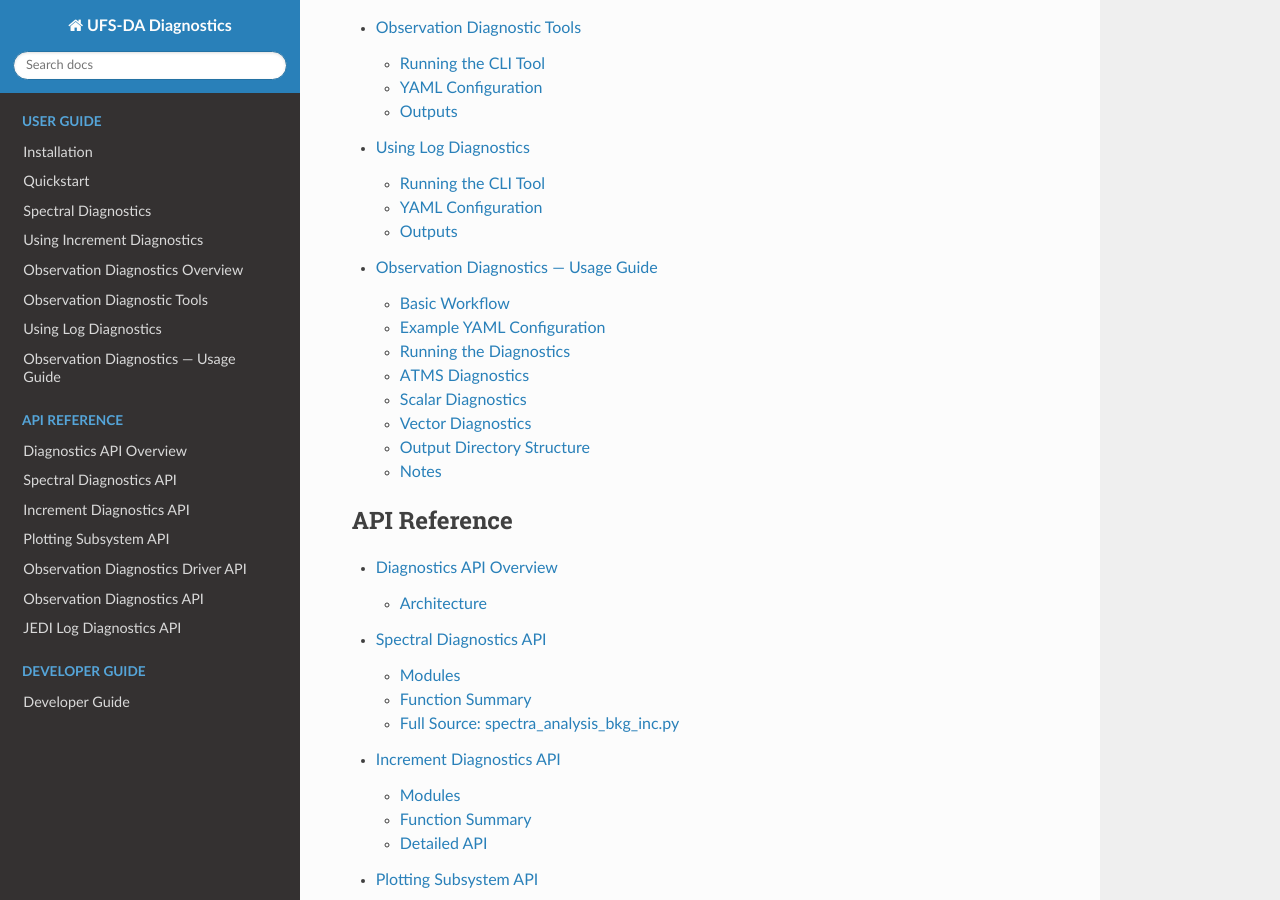
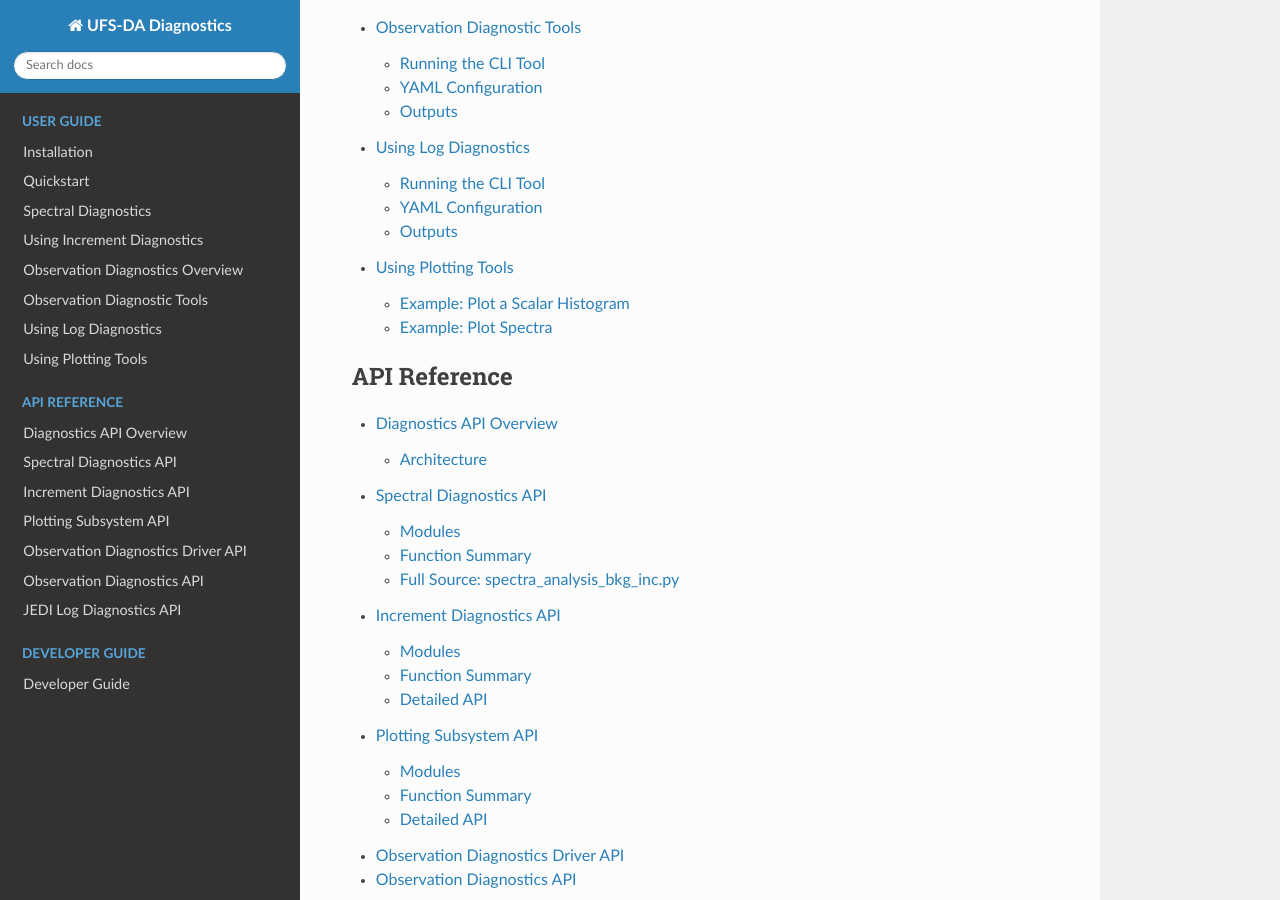
Before and after one commit to jkbk2004/ufs_da_diagnostics, a Sphinx documentation site: the page built from docs/index.rst, in a window 1280 px wide and 900 px high, scrolled down 1176 px. Built offline with Sphinx 7.4.7 and the Read the Docs theme 3.1.0, drawn with Linux system fonts in a browser that asks for light colours; some of the changed lines change nothing that is shown.

Commit message:
Update usage_plots.rst

```diff
--- a/docs/usage_plots.rst
+++ b/docs/usage_plots.rst
@@ -1,161 +1,22 @@
-Observation Diagnostics — Usage Guide
-=====================================
+Using Plotting Tools
+====================
 
-This page describes how to run the observation‑level diagnostics included
-in ``ufs_da_diagnostics``. These tools generate histograms, statistics,
-and specialized diagnostics for ATMS, scalar, and vector observations
-from FV3‑JEDI IODA diagnostic files.
+The plotting subsystem is used automatically by all CLI tools, but can
+also be used directly.
 
-The workflow is YAML‑driven and uses the ``ObsDiagPlotter`` orchestrator.
-
-
-Basic Workflow
---------------
-
-1. Prepare a YAML configuration describing the observations to process.
-2. Run the plotting driver (Python script or notebook).
-3. Plots are written into the specified output directory.
-
-All diagnostics automatically apply QC filtering and handle IODA
-variations (ombg/oman, innov1, DerivedMetaData, etc.).
-
-
-Example YAML Configuration
---------------------------
-
-Below is a minimal example covering ATMS, scalar, and vector observations:
-
-.. code-block:: yaml
-
-    observations:
-      - label: ATMS
-        type: atms
-        variable: brightness_temperature
-        file: diag_atms.nc
-        outdir: ./plots/atms
-        diagnostics:
-          hist: true
-          stats: true
-          extended: true
-          scanpos: true
-          latbins: true
-
-      - label: Radiosonde T
-        type: scalar
-        variable: air_temperature
-        file: diag_t.nc
-        outdir: ./plots/sondes
-        diagnostics:
-          hist: true
-
-      - label: Winds
-        type: vector
-        variable: windVector
-        file: diag_wind.nc
-        outdir: ./plots/winds
-        diagnostics:
-          hist: true
-
-
-Running the Diagnostics
------------------------
-
-Use the ``ObsDiagPlotter`` class to execute all requested diagnostics:
+Example: Plot a Scalar Histogram
+--------------------------------
 
 .. code-block:: python
 
-    import yaml
-    from ufs_da_diagnostics.plots.obs_diag_plotter import ObsDiagPlotter
-
-    with open("obs_plots.yaml") as f:
-        config = yaml.safe_load(f)
-
-    plotter = ObsDiagPlotter(config)
-    plotter.run()
-
-This will:
-
-- Open each diagnostics file
-- Detect the observation type
-- Run the requested diagnostics
-- Save plots into the specified output directories
+    from ufs_da_diagnostics.plots.scalar_hist import plot_scalar_hist
+    plot_scalar_hist(data, variable="t")
 
 
-ATMS Diagnostics
-----------------
+Example: Plot Spectra
+---------------------
 
-ATMS supports the full suite of diagnostics:
+.. code-block:: python
 
-- Per‑channel histograms (QC2)
-- Mean/Std statistics
-- Extended statistics (RMS, NRMS, BC‑RMS)
-- Scan‑position diagnostics
-- Latitude‑binned diagnostics
-
-Example output:
-
-.. image:: _static/example_atms_stats.png
-   :width: 600
-
-
-Scalar Diagnostics
-------------------
-
-Scalar observations (e.g., radiosonde temperature) produce:
-
-- OMB histogram (QC2)
-- If OMB is missing (e.g., GNSSRO), an ObsValue histogram is produced instead.
-
-Example:
-
-.. image:: _static/example_scalar_hist.png
-   :width: 500
-
-
-Vector Diagnostics
-------------------
-
-Vector observations (SATWND, SCATWND, or any 2‑component variable) produce:
-
-- U‑component histogram
-- V‑component histogram
-
-Both appear in a single figure.
-
-Example:
-
-.. image:: _static/example_vector_hist.png
-   :width: 600
-
-
-Output Directory Structure
---------------------------
-
-A typical output directory may look like:
-
-.. code-block:: text
-
-    plots/
-      atms/
-        atms_ch01_hist.png
-        atms_stats.png
-        atms_stats_extended.png
-        atms_scan_position_qc2.png
-        atms_latbins_qc2.png
-
-      sondes/
-        radiosonde_t_hist.png
-
-      winds/
-        winds_vector_hist.png
-
-
-Notes
------
-
-- All diagnostics use QC2 filtering unless otherwise noted.
-- Missing OMB/OMA fields are handled gracefully.
-- ATMS channel shading and legends follow NOAA conventions.
-- KDE curves are drawn only when statistically meaningful.
-
-This completes the basic usage workflow for observation diagnostics.
+    from ufs_da_diagnostics.plots.spectra_plots import plot_spectra_1d
+    plot_spectra_1d(k, E)
```
